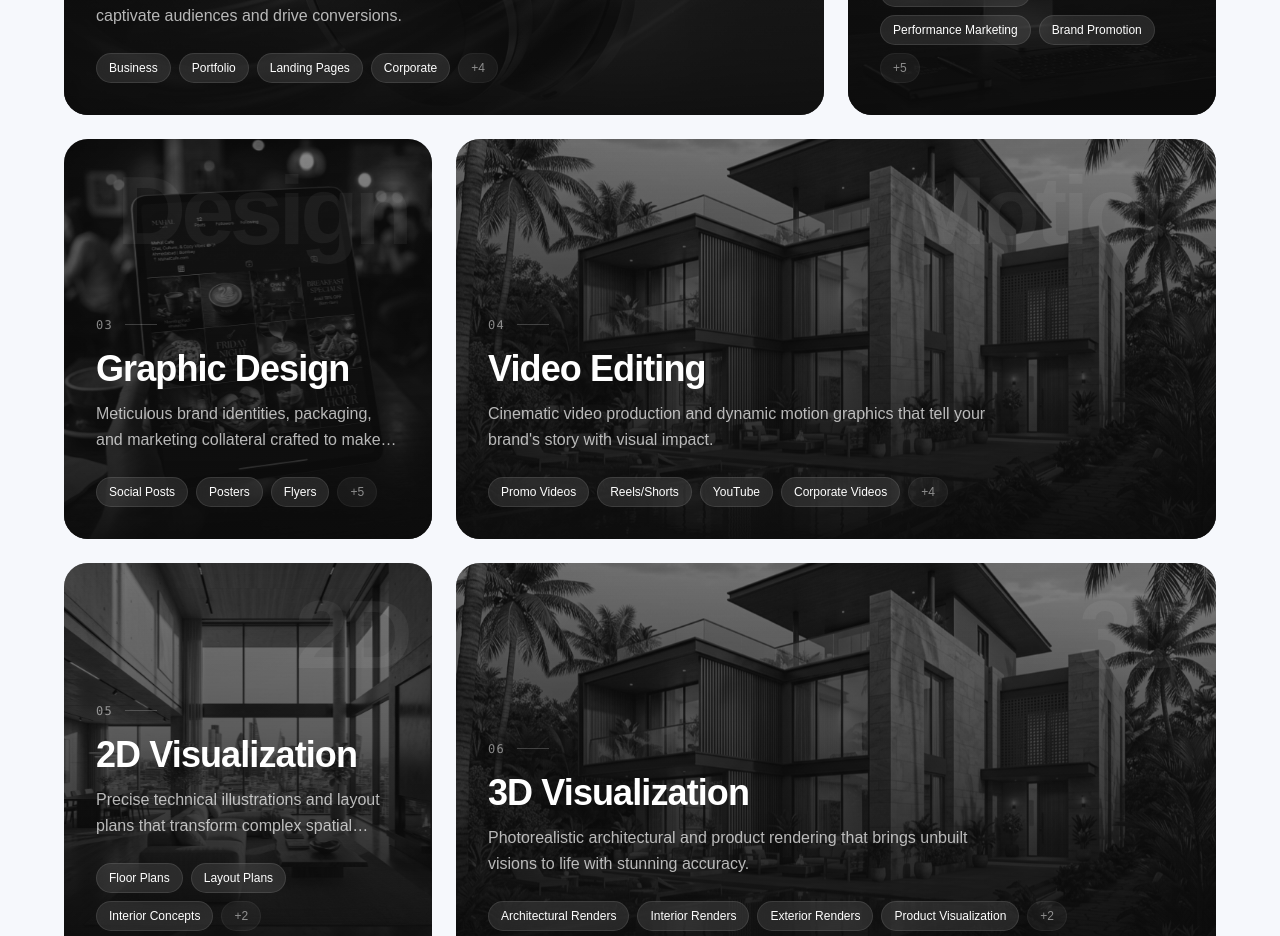
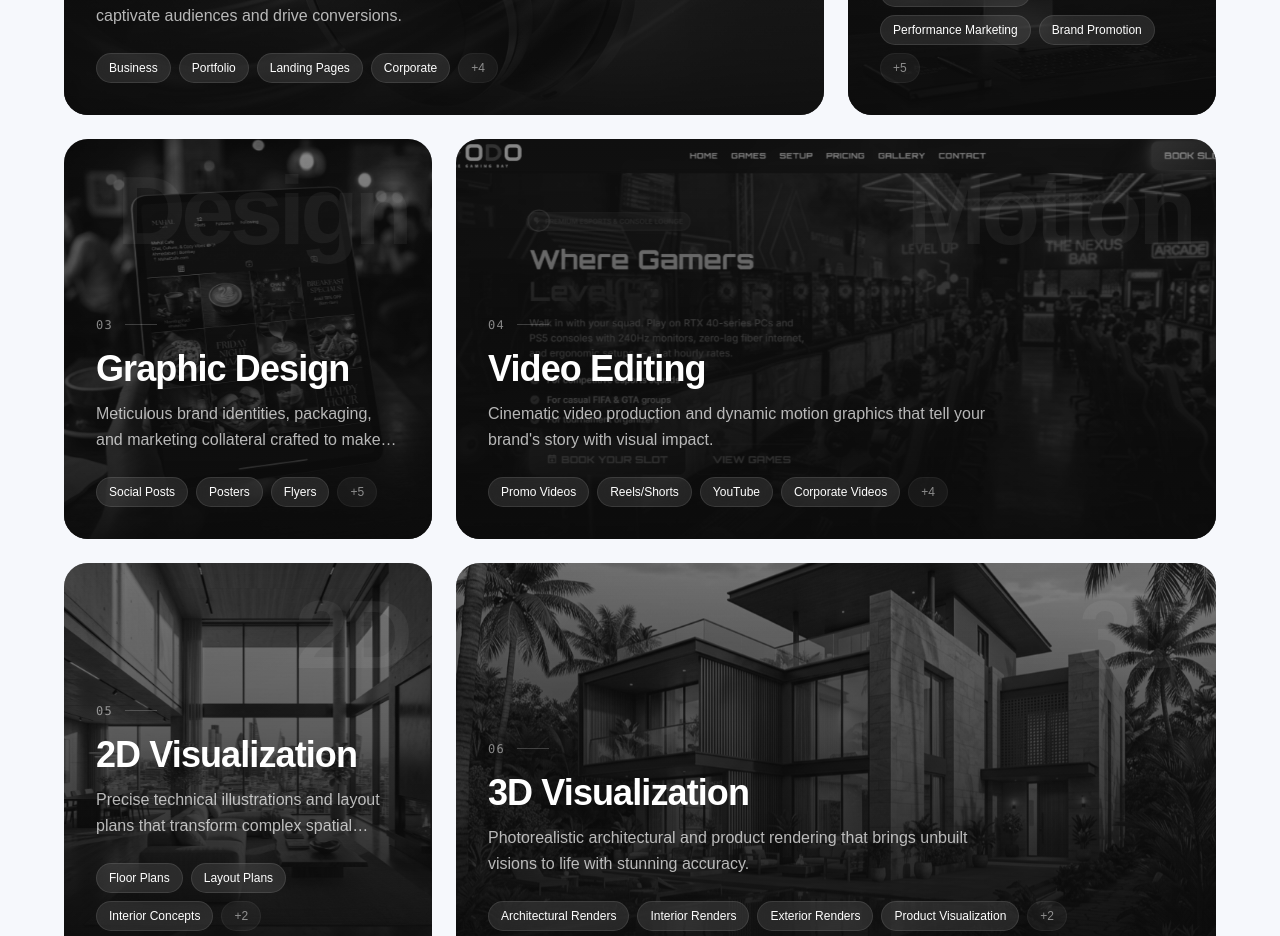
Before and after one commit to saurabhhumane125/visioncraft, a Next.js app: page / in a window 1280 px wide. Shown: the part 1560-2496 px from the top of the page. Built offline with nearby package versions, Linux system fonts and the light colour scheme; a web font is replaced by a local one.

Commit message:
style: fix duplicate image between video editing and 3D visualization

```diff
--- a/components/sections/Services.tsx
+++ b/components/sections/Services.tsx
@@ -27,7 +27,7 @@ const SERVICE_VISUALS: Record<string, { bgClass: string; label: string; textClas
     bgClass: "bg-mars",
     label: "Motion",
     textClass: "text-white",
-    img: "/images/portfolio-villa.png",
+    img: "/images/nexgen-gaming.png",
   },
   "2d-visualization": {
     bgClass: "bg-neutral-200",
```
